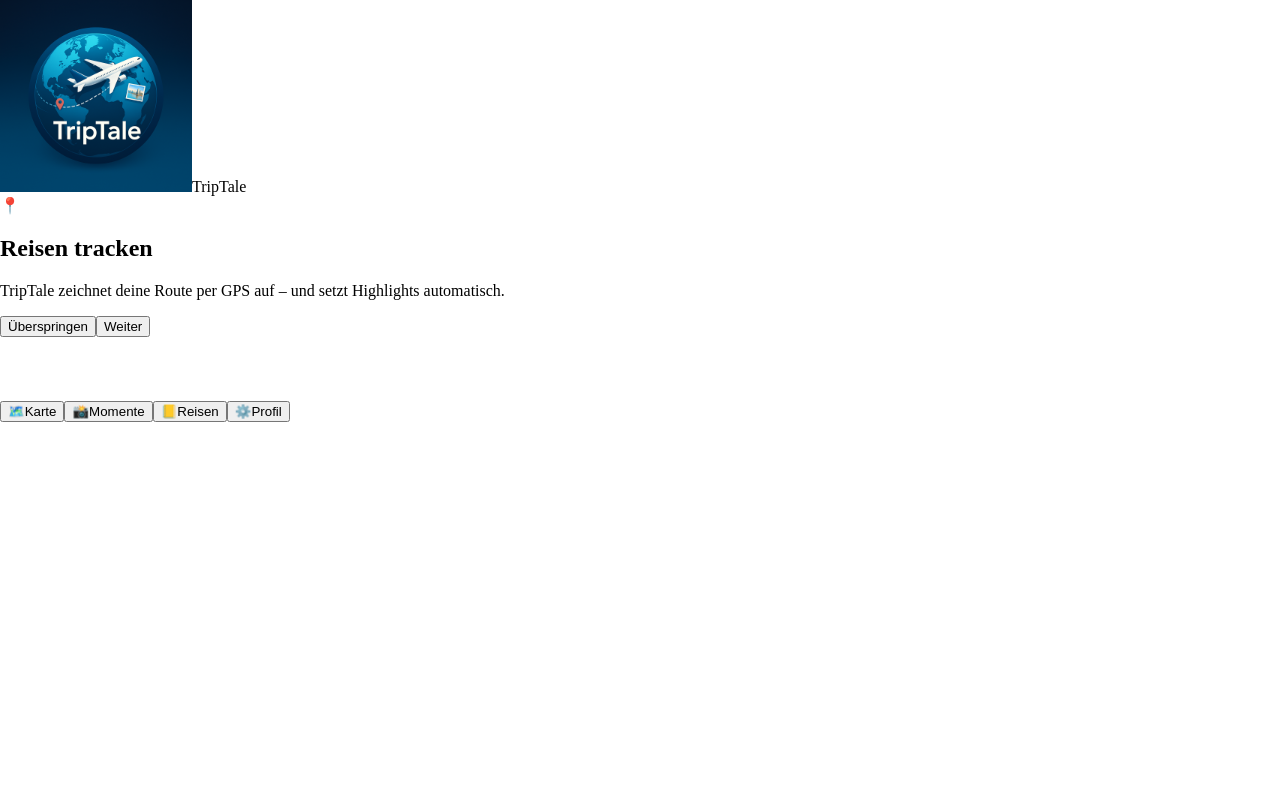
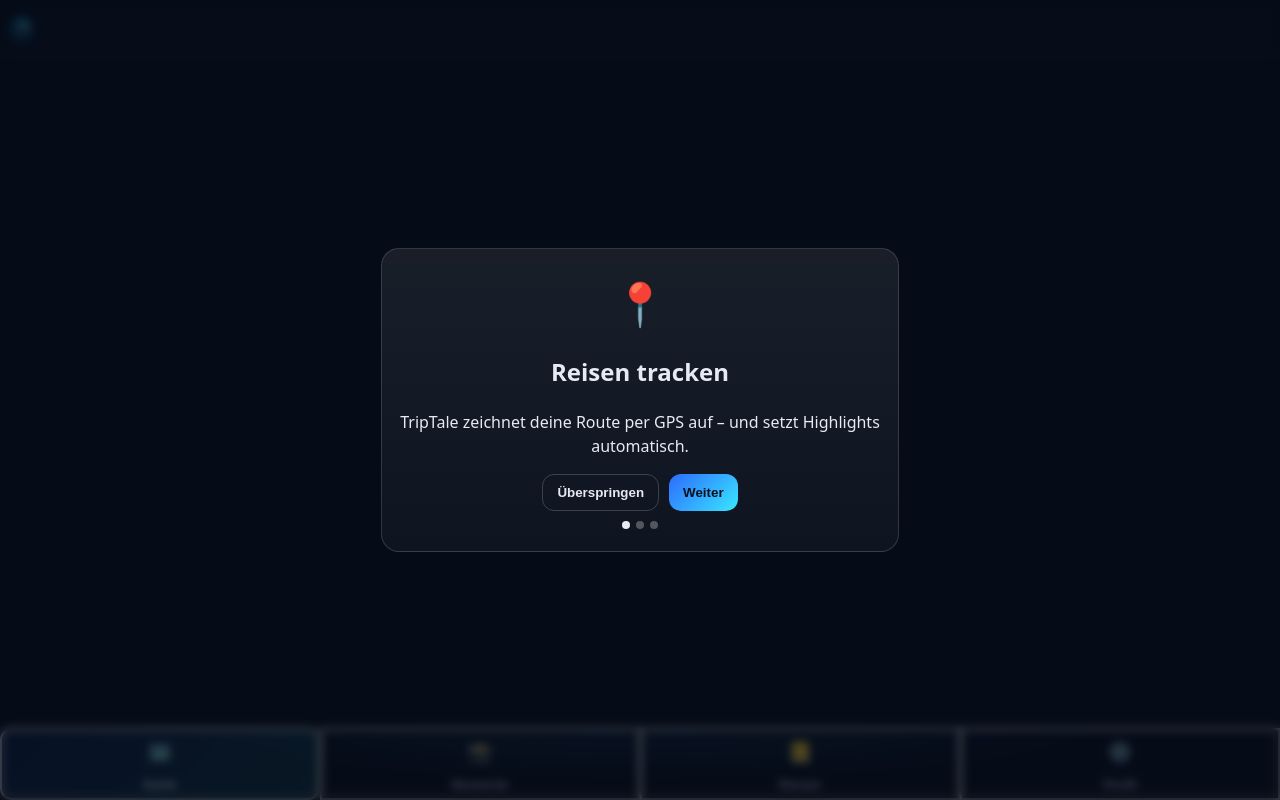
Before and after one commit to marcfindeisen/triptale, a React (Vite) app: page / in a window 1280 px wide. Built offline with nearby package versions, Linux system fonts and the light colour scheme.

Commit message:
fix(ui): logo text hidden, noWrap map, larger bottom nav, dark map bg

```diff
--- a/src/App.jsx
+++ b/src/App.jsx
@@ -15,7 +15,7 @@
 export default function App() {
   const [tab, setTab] = useState(LS.get('tt_tab', 'map'))
   const [showOnboarding, setShowOnboarding] = useState(() => !LS.get('tt_onboarded', false))
-  const [savedTrips, setSavedTrips] = useState(LS.get('tt_trips', [])) // [{id,name,track:[{lat,lng,ts}], created}]
+  const [savedTrips, setSavedTrips] = useState(LS.get('tt_trips', [])) // [{id,name,track,created}]
 
   // Moments
   const [moments, setMoments] = useState(LS.get('tt_moments', []))
@@ -60,8 +60,9 @@
     <div className="page">
       <header className="tt-header">
         <div className="tt-brand">
-          <img src="/icons/triptale-globe-192.png" alt="" />
-          <span>TripTale</span>
+          <img src="/icons/triptale-globe-192.png" alt="TripTale" />
+          {/* Text nur für Screenreader sichtbar, visuell ausgeblendet */}
+          <span className="sr-only">TripTale</span>
         </div>
       </header>
 
--- a/src/components/MapView.jsx
+++ b/src/components/MapView.jsx
@@ -1,10 +1,10 @@
-// src/components/MapView.jsx
 import React, { useEffect, useRef } from 'react'
 import L from 'leaflet'
 import 'leaflet/dist/leaflet.css'
 import iconRetinaUrl from 'leaflet/dist/images/marker-icon-2x.png'
 import iconUrl from 'leaflet/dist/images/marker-icon.png'
 import shadowUrl from 'leaflet/dist/images/marker-shadow.png'
+
 L.Icon.Default.mergeOptions({ iconRetinaUrl, iconUrl, shadowUrl })
 
 /**
@@ -25,12 +25,15 @@
       zoom: 5,
       zoomControl: true,
       preferCanvas: true,
+      worldCopyJump: false, // verhindert Sprünge bei Weltkopien
     })
     mapRef.current = map
 
     L.tileLayer('https://{s}.tile.openstreetmap.org/{z}/{x}/{y}.png', {
       attribution: '&copy; OpenStreetMap contributors',
       maxZoom: 19,
+      noWrap: true,                       // verhindert Welt-Wiederholung
+      bounds: [[-85, -180], [85, 180]],  // Begrenzung
     }).addTo(map)
 
     layerRef.current.addTo(map)
--- a/src/styles.css
+++ b/src/styles.css
@@ -1,22 +1,170 @@
-/* Zusätze für Tracking-Buttons und Listen */
+/* ===== Basis ===== */
+:root { color-scheme: dark; }
+html, body { width: 100%; max-width: 100%; overflow-x: hidden; }
+body { background: #0b1220; color: #e7eaf3; line-height: 1.5; margin: 0; font-family: system-ui,-apple-system,"Segoe UI",Roboto,Inter,sans-serif; }
+.page { min-height: 100dvh; display: flex; flex-direction: column; }
+
+/* Screenreader-only (Logo-Text verstecken) */
+.sr-only {
+  position: absolute !important;
+  width: 1px; height: 1px; padding: 0; margin: -1px;
+  overflow: hidden; clip: rect(0,0,1px,1px); white-space: nowrap; border: 0;
+}
+
+.tt-header {
+  position: sticky; top: 0; z-index: 10;
+  display: flex; align-items: center;
+  height: 56px; padding: 0 12px 0 8px;
+  background: rgba(10,18,35,0.9); backdrop-filter: blur(6px);
+  border-bottom: 1px solid rgba(255,255,255,0.06);
+}
+.tt-brand { display: flex; align-items: center; gap: 10px; font-weight: 700; }
+.tt-brand img { width: 28px; height: 28px; border-radius: 50%; }
+
+.tt-main { padding: 12px; }
+
+/* ===== Sections / Cards ===== */
+.section { display: grid; gap: 12px; }
+.section-title { margin: 8px 2px; font-size: 1.1rem; }
+
+.grid { display: grid; grid-template-columns: 1fr; gap: 12px; }
+@media (min-width: 768px) { .grid { grid-template-columns: 1fr 1fr; } }
+
+.card {
+  background: rgba(255,255,255,0.04);
+  border: 1px solid rgba(255,255,255,0.08);
+  border-radius: 14px;
+  overflow: hidden;
+}
+.card img { display: block; width: 100%; height: auto; }
+.card .note { margin: 6px 8px 10px; }
+.card figcaption { padding: 8px; }
+
+.list { display: grid; gap: 10px; }
+.list-item {
+  display: flex; justify-content: space-between; align-items: center;
+  padding: 12px; border-radius: 12px;
+  background: rgba(255,255,255,0.04);
+  border: 1px solid rgba(255,255,255,0.07);
+}
+
+/* ===== Buttons ===== */
+.button {
+  appearance: none; border: 0; cursor: pointer;
+  padding: 10px 14px; border-radius: 12px;
+  background: linear-gradient(135deg, #2e6bff, #38e7ff);
+  color: #08111f; font-weight: 700;
+}
+.button.ghost {
+  background: transparent; color: #e7eaf3; font-weight: 600;
+  border: 1px solid rgba(255,255,255,0.18);
+}
 .actions { display: flex; flex-wrap: wrap; gap: 10px; align-items: center; }
 .actions .button { white-space: nowrap; }
-
 .list .actions .button { padding: 8px 12px; }
 
-.map, .leaflet-container {
+/* ===== Map ===== */
+.map,
+.leaflet-container {
   width: 100% !important;
   max-width: 100% !important;
   height: min(60vh, 520px);
   min-height: 320px;
   border-radius: 14px;
   overflow: hidden;
+  background:
+    radial-gradient(1200px 600px at 85% 90%, rgba(56,231,255,.10), transparent 60%),
+    radial-gradient(1000px 500px at 20% 10%, rgba(91,140,255,.12), transparent 60%),
+    #0b1220;
 }
+/* Leaflet Default Hintergrund verhindern (weiß) */
+.leaflet-container { background: #0b1220; }
+
 .car-icon { font-size: 22px; line-height: 22px; }
 
-.demo-strip { display: grid; grid-template-columns: 1fr; gap: 12px; margin-top: 12px; }
-@media (min-width: 768px) { .demo-strip { grid-template-columns: repeat(3, 1fr); } }
-.demo-card { background: rgba(255,255,255,0.04); border: 1px solid rgba(255,255,255,0.08); border-radius: 14px; overflow: hidden; display: grid; grid-template-rows: auto 1fr; }
-.demo-card img { width: 100%; height: 150px; object-fit: cover; display: block; }
+/* ===== Demo-Strip ===== */
+.demo-strip {
+  display: grid;
+  grid-template-columns: 1fr;
+  gap: 12px;
+  margin-top: 12px;
+}
+@media (min-width: 768px) {
+  .demo-strip { grid-template-columns: repeat(3, 1fr); }
+}
+.demo-card {
+  background: rgba(255,255,255,0.04);
+  border: 1px solid rgba(255,255,255,0.08);
+  border-radius: 14px;
+  overflow: hidden;
+  display: grid;
+  grid-template-rows: auto 1fr;
+}
+.demo-card img {
+  width: 100%; height: 150px; object-fit: cover; display: block;
+}
 .demo-body { padding: 10px; display: grid; gap: 8px; }
 .demo-body h3 { margin: 0; font-size: 0.95rem; }
+
+/* ===== Bottom Nav (größer, konsistent) ===== */
+.bottom-nav {
+  position: fixed; left: 0; right: 0; bottom: 0;
+  height: 72px;
+  display: grid; grid-template-columns: repeat(4, minmax(0, 1fr));
+  background: radial-gradient(60% 120% at 50% 0%, rgba(88,160,255,.14), transparent 60%),
+              rgba(10,18,35,0.95);
+  backdrop-filter: blur(8px);
+  border-top: 1px solid rgba(255,255,255,0.10);
+}
+.bottom-nav-btn {
+  display: grid; place-items: center; gap: 4px;
+  padding-top: 6px;
+  color: #b9c4d8;
+  font-size: 13px;
+  font-weight: 700;
+  background: transparent;
+  min-width: 0;
+}
+.bottom-nav-btn .nav-icon { font-size: 20px; line-height: 1; }
+.bottom-nav-btn.active {
+  color: #e7eaf3;
+  background: linear-gradient(135deg, rgba(46,107,255,.18), rgba(56,231,255,.18));
+  border-radius: 12px;
+  box-shadow: inset 0 0 0 1px rgba(255,255,255,.12);
+}
+
+/* ===== Onboarding ===== */
+.onboard {
+  position: fixed; inset: 0; z-index: 90;
+  background: rgba(5,10,20,0.7); backdrop-filter: blur(4px);
+  display: grid; place-items: center; padding: 18px;
+}
+.onboard-card {
+  width: min(480px, 92vw); text-align: center; padding: 22px 18px;
+  border-radius: 18px;
+  background: linear-gradient(180deg, rgba(255,255,255,0.08), rgba(255,255,255,0.04));
+  border: 1px solid rgba(255,255,255,0.14);
+}
+.on-emoji { font-size: 42px; margin-bottom: 6px; }
+.on-actions { margin-top: 12px; display: flex; gap: 10px; justify-content: center; }
+.on-dots { margin-top: 10px; display: flex; gap: 6px; justify-content: center; }
+.dot { width: 8px; height: 8px; border-radius: 99px; background: rgba(255,255,255,0.28); }
+.dot.active { background: #e7eaf3; }
+
+/* ===== Modal ===== */
+.modal-backdrop {
+  position: fixed; inset: 0; background: rgba(0,0,0,0.55);
+  display: grid; place-items: center; z-index: 100;
+  padding: 16px;
+}
+.modal {
+  width: min(520px, 94vw); background: #0b1220; color: #e7eaf3;
+  border-radius: 16px; border: 1px solid rgba(255,255,255,0.16); overflow: hidden;
+}
+.modal-img { width: 100%; display: block; }
+.modal-title { margin: 12px 12px 4px; }
+.modal-textarea {
+  width: calc(100% - 24px); margin: 0 12px 12px; resize: vertical; min-height: 88px;
+  border-radius: 10px; border: 1px solid rgba(255,255,255,0.18); background: rgba(255,255,255,0.04);
+  color: #e7eaf3; padding: 10px;
+}
```
